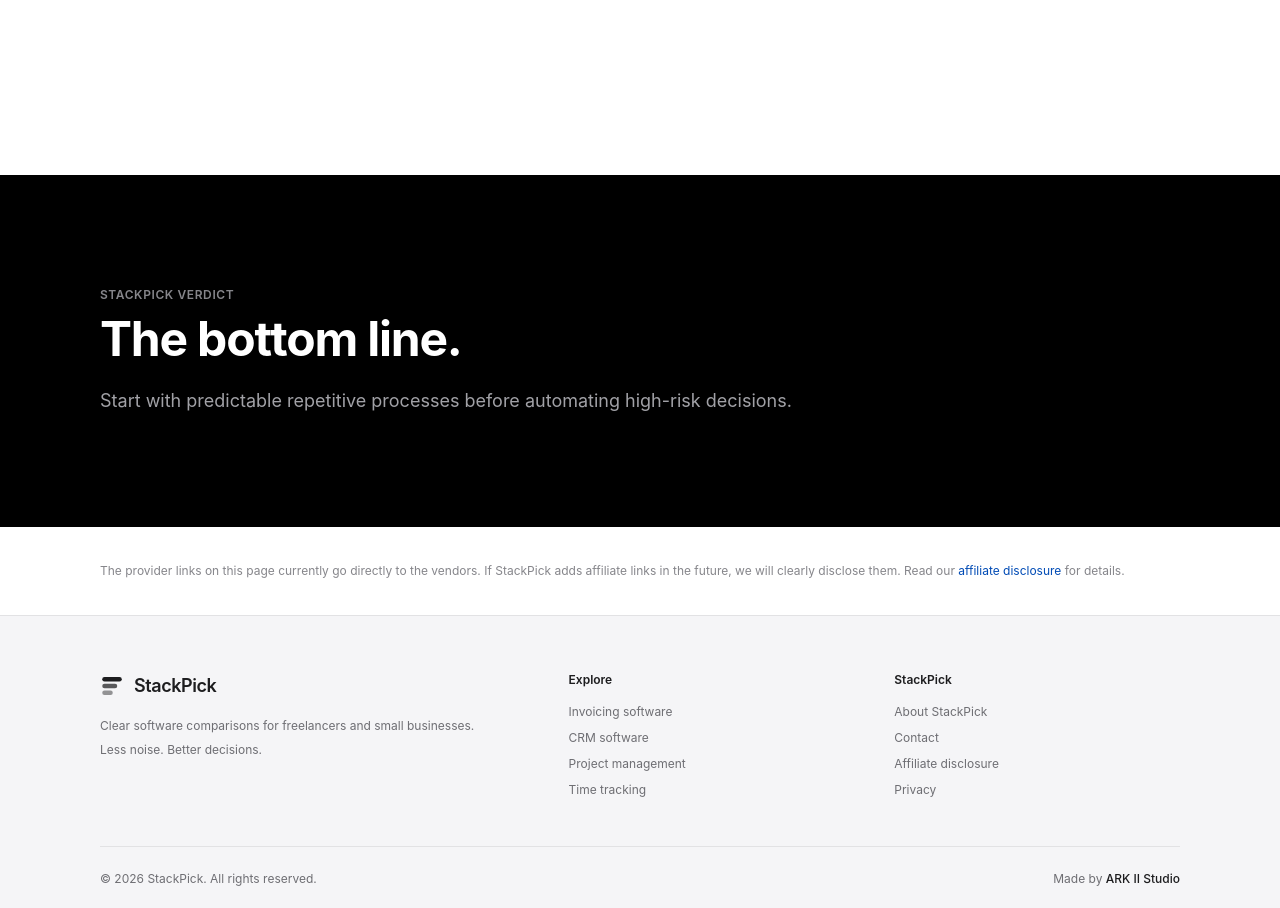
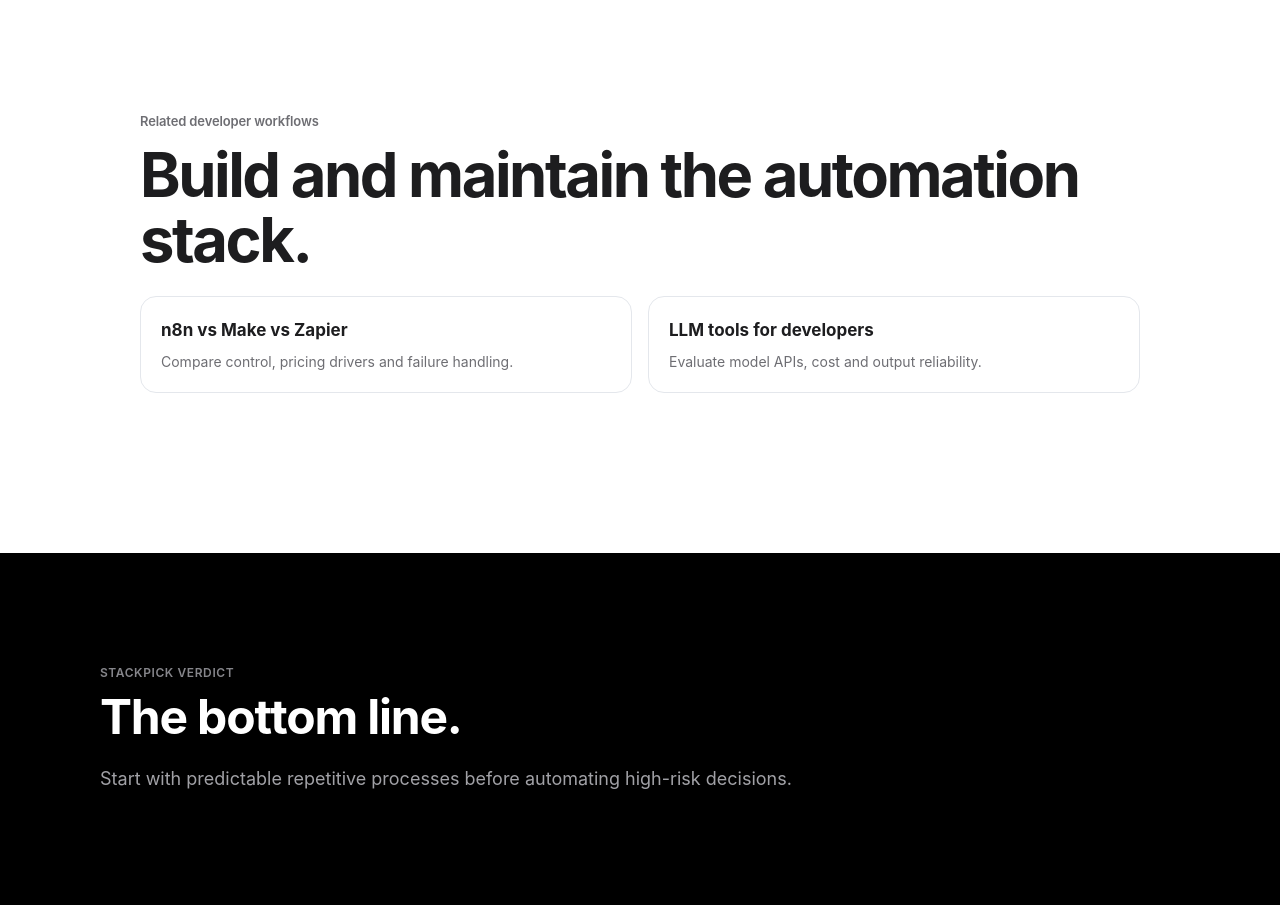
Before and after one commit to LinukaBandara/StackPick, a Next.js app: page /best/ai-automation-tools-small-businesses in a window 1280 px wide. Shown: the part 3719-4627 px from the top of the page. Built offline with nearby package versions, Linux system fonts and the light colour scheme; no server answers.

Commit message:
Cross-link automation guide to developer workflows

```diff
--- a/app/best/ai-automation-tools-small-businesses/page.tsx
+++ b/app/best/ai-automation-tools-small-businesses/page.tsx
@@ -1,4 +1,5 @@
 import type { Metadata } from "next";
+import Link from "next/link";
 import ComparisonArticle from "@/components/ComparisonArticle";
 
 export const metadata: Metadata = {
@@ -39,6 +40,16 @@ export default function Page() {
           </div>
         </div>
       </section>
+      <section className="bg-white">
+        <div className="sp-container pb-16">
+          <p className="sp-eyebrow">Related developer workflows</p>
+          <h2 className="sp-title mt-3">Build and maintain the automation stack.</h2>
+          <div className="mt-6 grid gap-4 sm:grid-cols-2">
+            <Link href="/best/n8n-vs-make-vs-zapier" className="rounded-2xl border border-[#e4e7ec] p-5"><strong>n8n vs Make vs Zapier</strong><span className="mt-2 block text-sm text-[#6e6e73]">Compare control, pricing drivers and failure handling.</span></Link>
+            <Link href="/best/llm-tools-for-developers" className="rounded-2xl border border-[#e4e7ec] p-5"><strong>LLM tools for developers</strong><span className="mt-2 block text-sm text-[#6e6e73]">Evaluate model APIs, cost and output reliability.</span></Link>
+          </div>
+        </div>
+      </section>
     </ComparisonArticle>
   );
 }
```
